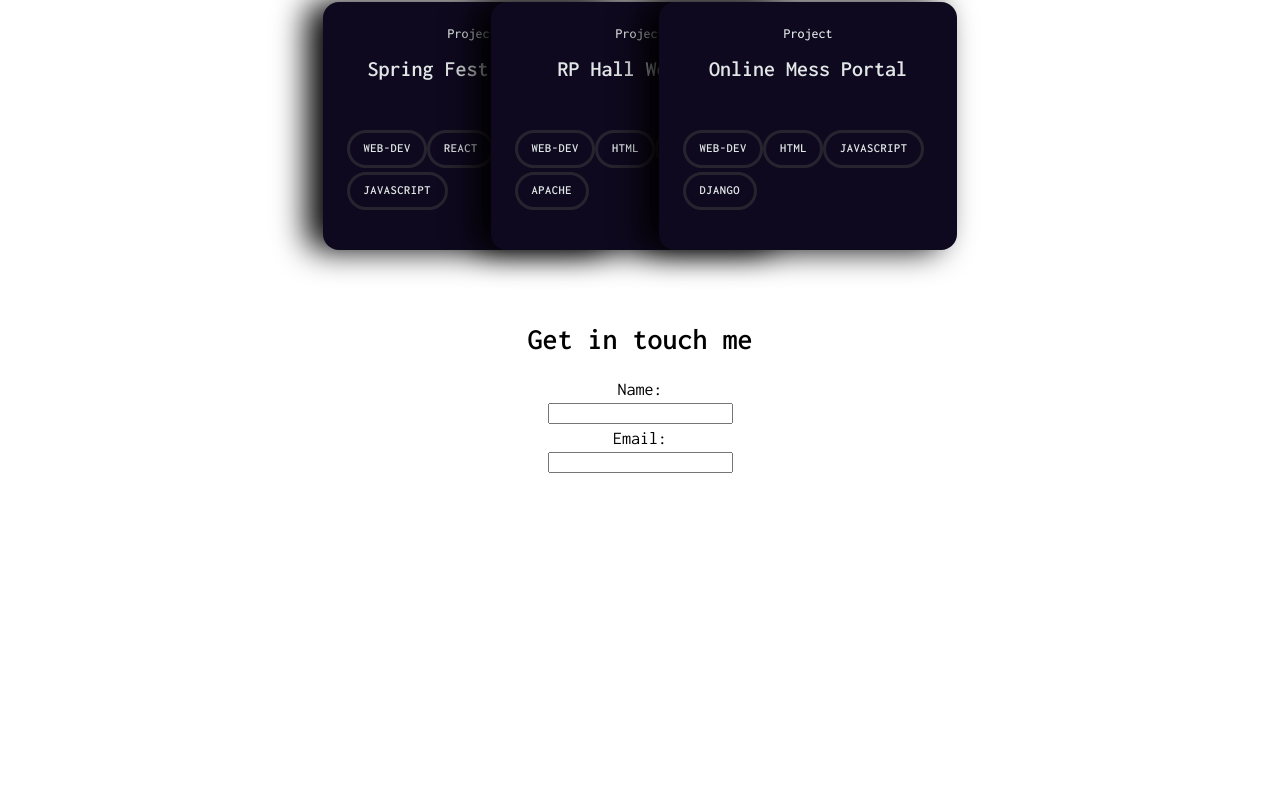
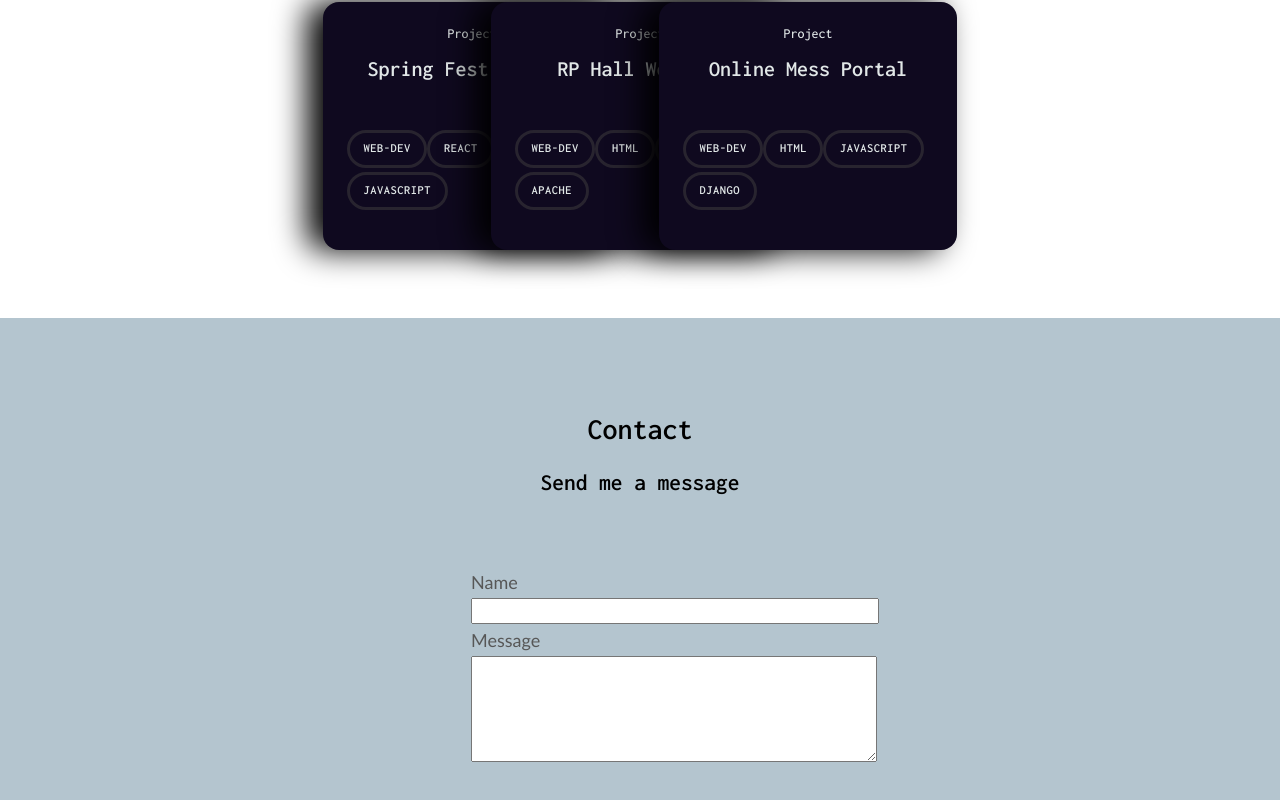
Before and after one commit to Eiden0/Personal-Website, a React (Create React App) app: page / in a window 1280 px wide. Shown: the part 921-1721 px from the top of the page. Before the commit the page ends 1399 px from the top, so only its background shows below. Built offline with nearby package versions, Linux system fonts and the light colour scheme; a web font is replaced by a local one.

Commit message:
contact building

```diff
--- a/src/pages/contact/contact.jsx
+++ b/src/pages/contact/contact.jsx
@@ -6,14 +6,15 @@ function ContactView(){
     <>
       <section className = {styles[`contact-block`]}>
         <header className = {styles.header}>
-          <h2> Get in touch me </h2>
+          <h2> Contact </h2>
+          <h3>Send me a message</h3>
         </header>
         <div className = {styles[`form-block`]}>
           <form>
-            <label for="fname">Name:</label> <br/>
-            <input className = {styles.input} type="text" id="fname" name="fname"/> <br/>
-            <label for="email">Email:</label> <br/>
-            <input className = {styles.input} type="email" id="email" name="email"/> <br/>
+            <label for="name">Name</label> <br/>
+            <input className = {styles.input} type="text" id="name" name="name"/> <br/>
+            <label for="message">Message</label> <br/>
+            <textarea className = {styles.input_textarea} type="email" id="message" name="message"/> <br/>
           </form>
         </div>
       </section>
--- a/src/pages/contact/contact.module.css
+++ b/src/pages/contact/contact.module.css
@@ -1,29 +1,52 @@
 .header{
   font-family: 'Inconsolata', monospace;
   font-size: 20px;
-  font-weight: 500;
+  font-weight: 400;
   margin: 1em;
+  padding-top: 2.5em;
   text-align: center;
 }
 
 .contact-block{
-
+  background-color: #b4c5cf;
+  display: flex;
+  flex-direction: column;
+  align-items: center;
+  justify-items: center;
 }
 
 .form-block{
   text-align: center;
   font-family: 'Inconsolata', monospace;
+  width: 30%;
+  flex-shrink: 1;
+  margin:1em 3em 3em 3em;
+  color: #575757;
 }
 
 form {
   font-size: 18px;
+  text-align: left;
+  width: min-content;
+  display: inline-block;
+  margin: 1em;
 }
 
 label {
+  font-family: 'Trebuchet MS', 'Lucida Sans Unicode', 'Lucida Grande', 'Lucida Sans', Arial, sans-serif;
+  font-weight: 400;
   margin: 5px;
   text-align: left;
 }
 
 .input {
   margin: 5px;
+  width: 400px;
+  height: 20px;
 }
+
+.input_textarea{
+  margin: 5px;
+  width: 400px;
+  height: 100px;
+}
```
